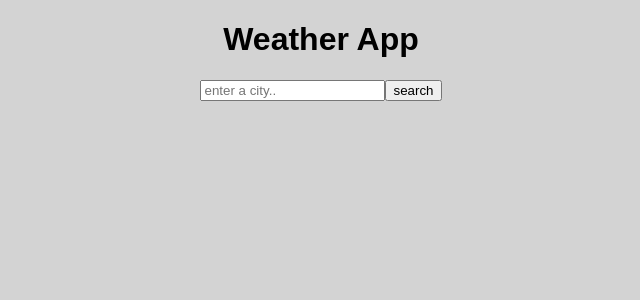
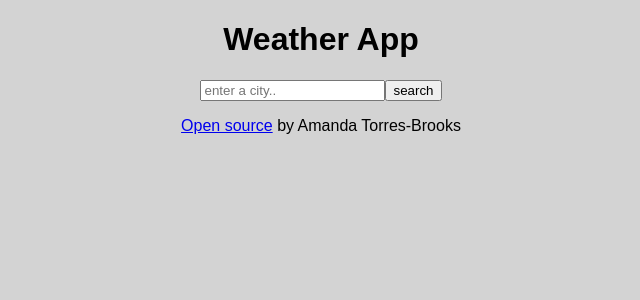
Before and after one commit to amandatorresapu/weather-app-react, a React (Create React App) app: page / in a window 1280 px wide. Shown: the top 300 px of the page, without its empty margins (319-959 px from the left). Built offline with nearby package versions, Linux system fonts and the light colour scheme.

Commit message:
added git hub at the bottom

```diff
--- a/src/App.js
+++ b/src/App.js
@@ -6,6 +6,12 @@ function App() {
     <div className="SearchEngine">
       <h1>Weather App</h1>
       <SearchEngine />
+      <p>
+        <a href="https://github.com/amandatorresapu/weather-app-react">
+          Open source
+        </a>{" "}
+        by Amanda Torres-Brooks
+      </p>
     </div>
   );
 }
```
